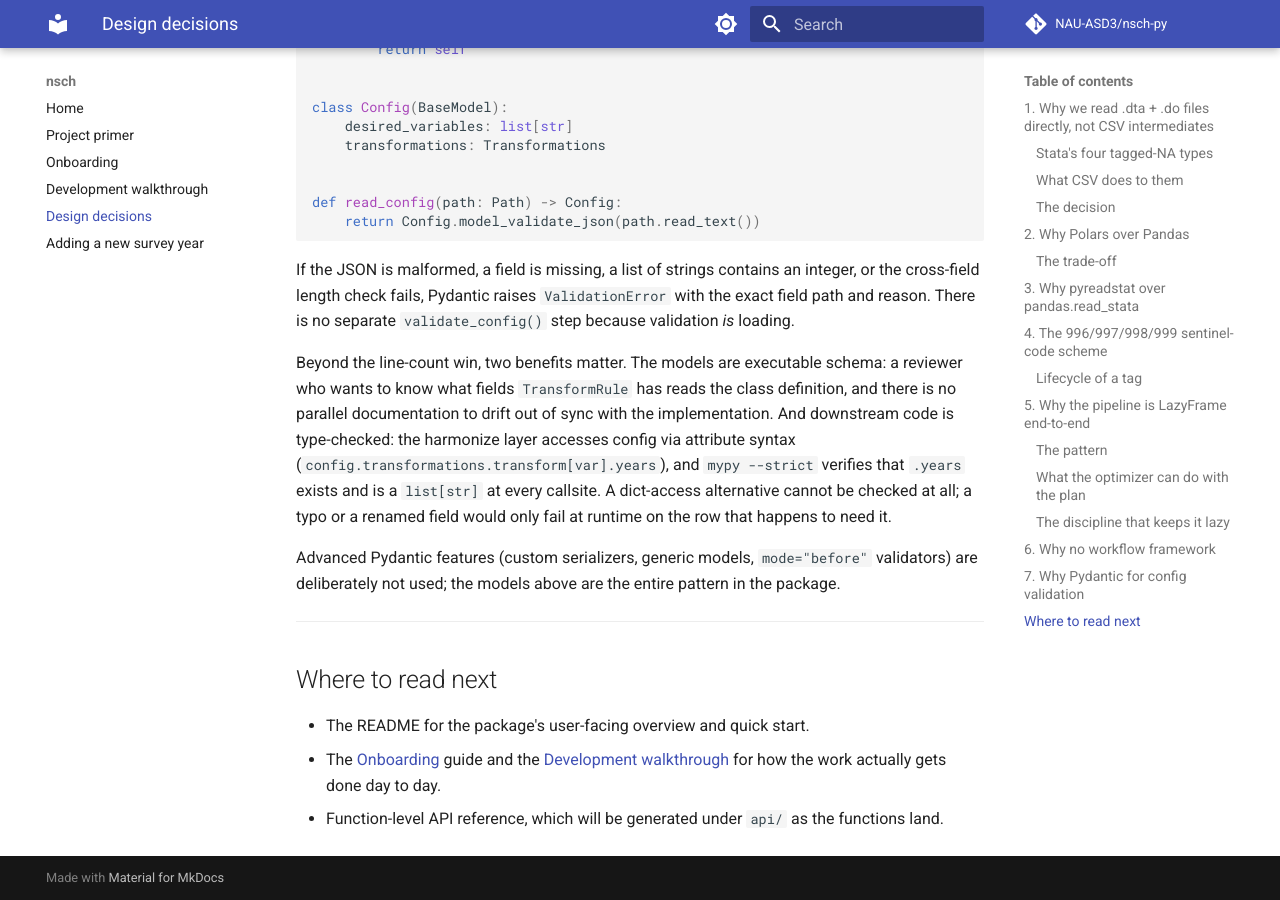
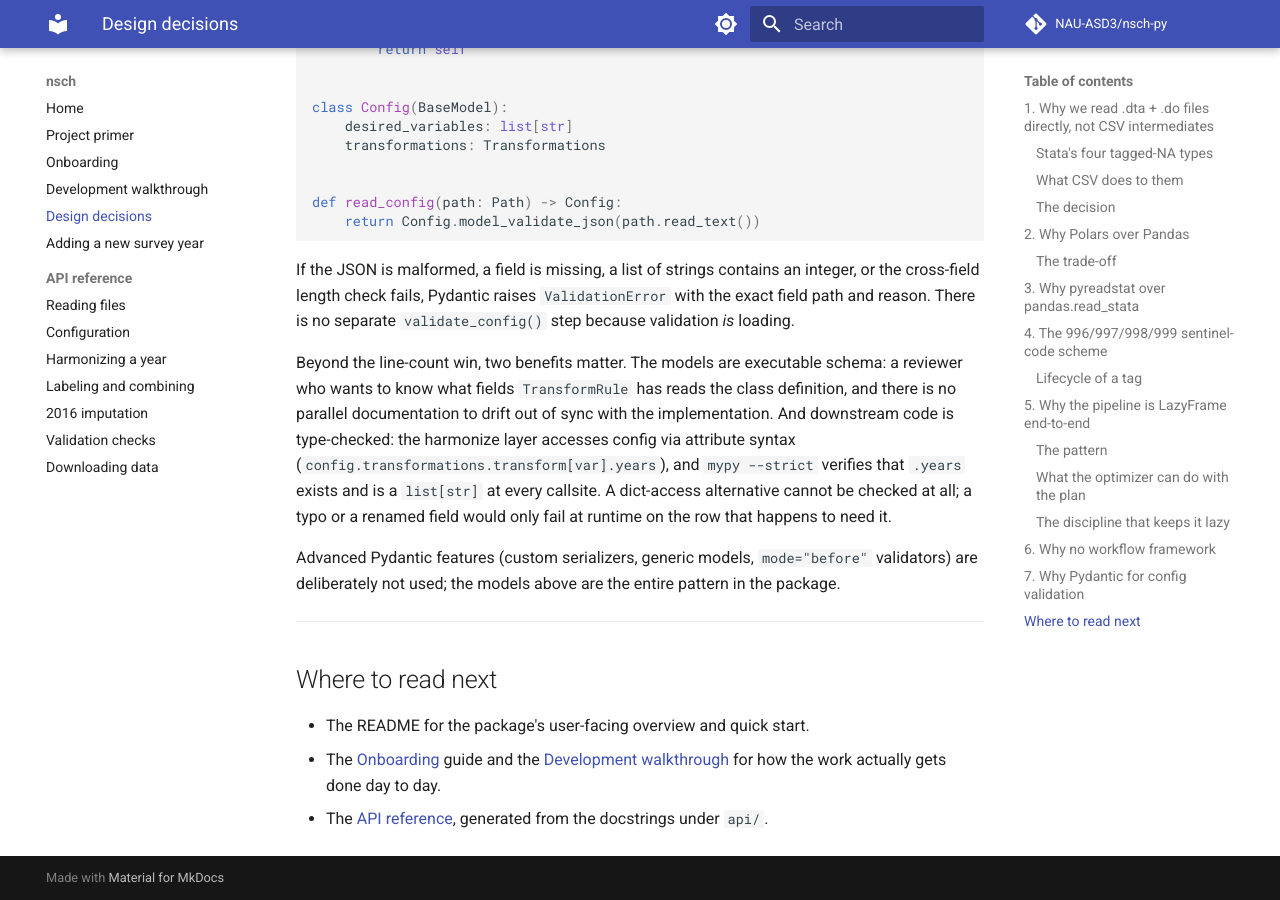
Before and after one commit to NAU-ASD3/nsch-py, an MkDocs documentation site: the page built from docs/design-decisions.md, in a window 1280 px wide and 900 px high, scrolled down 8312 px. Built offline with MkDocs 1.6.1 and Material for MkDocs 9.7.7, drawn with Linux system fonts in a browser that asks for light colours; comment, search, counter and statistics services are not loaded.

Commit message:
Add the API reference (#103)
* give every Returns section a type line, and impute.py a module docstring

* add API reference pages and link them from the README and design doc

* bump version to 2026.10.14.2

```diff
--- a/docs/design-decisions.md
+++ b/docs/design-decisions.md
@@ -440,5 +440,5 @@ are the entire pattern in the package.
 - The [Onboarding](onboarding.md) guide and the
   [Development walkthrough](development-walkthrough.md) for how the work
   actually gets done day to day.
-- Function-level API reference, which will be generated under `api/` as
-  the functions land.
+- The [API reference](api/harmonize.md), generated from the docstrings
+  under `api/`.
--- a/mkdocs.yml
+++ b/mkdocs.yml
@@ -67,5 +67,11 @@ nav:
   - Development walkthrough: development-walkthrough.md
   - Design decisions: design-decisions.md
   - Adding a new survey year: adding-a-new-year.md
-  # API reference and operational docs will be added as the package
-  # gains functions in subsequent PRs.
+  - API reference:
+      - Reading files: api/readers.md
+      - Configuration: api/config.md
+      - Harmonizing a year: api/harmonize.md
+      - Labeling and combining: api/combine.md
+      - 2016 imputation: api/impute.md
+      - Validation checks: api/validate.md
+      - Downloading data: api/acquire.md
--- a/pyproject.toml
+++ b/pyproject.toml
@@ -1,6 +1,6 @@
 [project]
 name = "nsch"
-version = "2026.10.14.1"
+version = "2026.10.14.2"
 description = "NSCH data preparation toolkit: download, harmonize, and combine National Survey of Children's Health data across years."
 readme = "README.md"
 requires-python = ">=3.11"
```
Also changed, not shown: CHANGELOG.md (+5 -0 lines), README.md (+1 -1 lines), docs/api/acquire.md (added, +3 -0 lines), docs/api/combine.md (added, +3 -0 lines), docs/api/config.md (added, +3 -0 lines), docs/api/harmonize.md (added, +3 -0 lines), docs/api/impute.md (added, +3 -0 lines), docs/api/readers.md (added, +3 -0 lines), docs/api/validate.md (added, +3 -0 lines), 6 other files.
